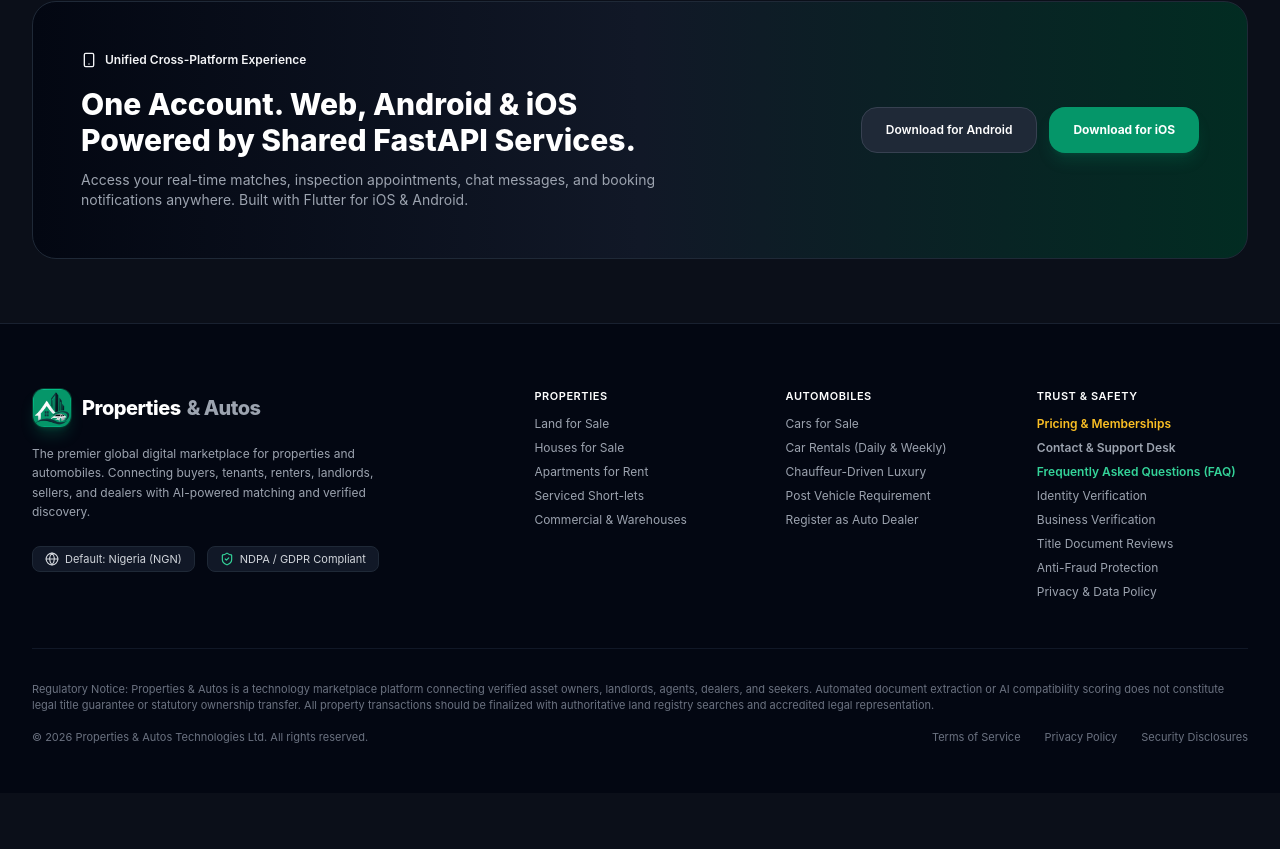
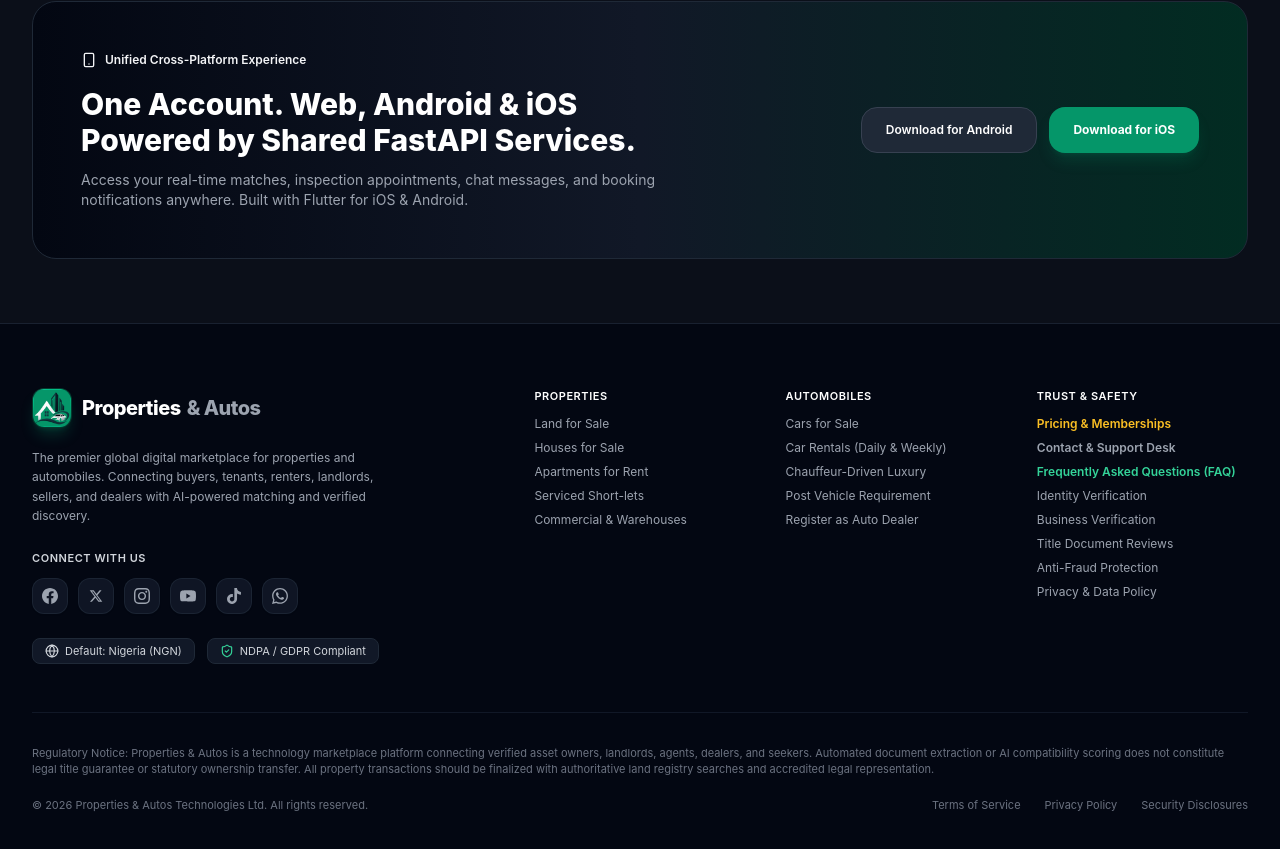
Before and after one commit to Lukadecris12/Properties-Autos, a Next.js app in the folder frontend/: page / in a window 1280 px wide. Shown: the part 2746-3595 px from the top of the page. Before the commit the page ends 3539 px from the top, so only its background shows below. Built offline with nearby package versions, Linux system fonts and the light colour scheme; no server answers.

Commit message:
feat(web): add modern and professional social media icons to web footer (Facebook, X, Instagram, YouTube, TikTok, WhatsApp)

```diff
--- a/frontend/src/components/Footer.tsx
+++ b/frontend/src/components/Footer.tsx
@@ -3,6 +3,69 @@
 import React from 'react';
 import Link from 'next/link';
 import { Building2, ShieldCheck, Globe, Mail, Phone } from 'lucide-react';
+
+const socialLinks = [
+  {
+    name: 'Facebook',
+    href: 'https://facebook.com',
+    hoverClasses: 'hover:bg-[#1877F2]/15 hover:border-[#1877F2]/50 hover:text-[#1877F2] hover:shadow-[0_0_18px_rgba(24,119,242,0.4)]',
+    icon: (
+      <svg className="w-4 h-4 fill-current" viewBox="0 0 24 24" aria-hidden="true">
+        <path d="M24 12.073c0-6.627-5.373-12-12-12s-12 5.373-12 12c0 5.99 4.388 10.954 10.125 11.854v-8.385H7.078v-3.47h3.047V9.43c0-3.007 1.792-4.669 4.533-4.669 1.312 0 2.686.235 2.686.235v2.953H15.83c-1.491 0-1.956.925-1.956 1.874v2.25h3.328l-.532 3.47h-2.796v8.385C19.612 23.027 24 18.062 24 12.073z" />
+      </svg>
+    ),
+  },
+  {
+    name: 'X (Twitter)',
+    href: 'https://x.com',
+    hoverClasses: 'hover:bg-white/15 hover:border-white/50 hover:text-white hover:shadow-[0_0_18px_rgba(255,255,255,0.3)]',
+    icon: (
+      <svg className="w-3.5 h-3.5 fill-current" viewBox="0 0 24 24" aria-hidden="true">
+        <path d="M18.244 2.25h3.308l-7.227 8.26 8.502 11.24H16.17l-5.214-6.817L4.99 21.75H1.68l7.73-8.835L1.254 2.25H8.08l4.713 6.231zm-1.161 17.52h1.833L7.084 4.126H5.117z" />
+      </svg>
+    ),
+  },
+  {
+    name: 'Instagram',
+    href: 'https://instagram.com',
+    hoverClasses: 'hover:bg-[#E4405F]/15 hover:border-[#E4405F]/50 hover:text-[#E4405F] hover:shadow-[0_0_18px_rgba(228,64,95,0.4)]',
+    icon: (
+      <svg className="w-4 h-4 fill-current" viewBox="0 0 24 24" aria-hidden="true">
+        <path d="M12 2.163c3.204 0 3.584.012 4.85.07 3.252.148 4.771 1.691 4.919 4.919.058 1.265.069 1.645.069 4.849 0 3.205-.012 3.584-.069 4.849-.149 3.225-1.664 4.771-4.919 4.919-1.266.058-1.644.07-4.85.07-3.204 0-3.584-.012-4.849-.07-3.26-.149-4.771-1.699-4.919-4.92-.058-1.265-.07-1.644-.07-4.849 0-3.204.013-3.583.07-4.849.149-3.227 1.664-4.771 4.919-4.919 1.266-.057 1.645-.069 4.849-.069zm0-2.163c-3.259 0-3.667.014-4.947.072-4.358.2-6.78 2.618-6.98 6.98-.059 1.281-.073 1.689-.073 4.948 0 3.259.014 3.668.072 4.948.2 4.358 2.618 6.78 6.98 6.98 1.281.058 1.689.072 4.948.072 3.259 0 3.668-.014 4.948-.072 4.354-.2 6.782-2.618 6.979-6.98.059-1.28.073-1.689.073-4.948 0-3.259-.014-3.667-.072-4.947-.196-4.354-2.617-6.78-6.979-6.98-1.281-.059-1.69-.073-4.949-.073zm0 5.838c-3.403 0-6.162 2.759-6.162 6.162s2.759 6.163 6.162 6.163 6.162-2.759 6.162-6.163c0-3.403-2.759-6.162-6.162-6.162zm0 10.162c-2.209 0-4-1.79-4-4 0-2.209 1.791-4 4-4s4 1.791 4 4c0 2.21-1.791 4-4 4zm6.406-11.845c-.796 0-1.441.645-1.441 1.44s.645 1.44 1.441 1.44c.795 0 1.439-.645 1.439-1.44s-.644-1.44-1.439-1.44z" />
+      </svg>
+    ),
+  },
+  {
+    name: 'YouTube',
+    href: 'https://youtube.com',
+    hoverClasses: 'hover:bg-[#FF0000]/15 hover:border-[#FF0000]/50 hover:text-[#FF0000] hover:shadow-[0_0_18px_rgba(255,0,0,0.4)]',
+    icon: (
+      <svg className="w-4 h-4 fill-current" viewBox="0 0 24 24" aria-hidden="true">
+        <path d="M23.498 6.186a3.016 3.016 0 0 0-2.122-2.136C19.505 3.545 12 3.545 12 3.545s-7.505 0-9.377.505A3.017 3.017 0 0 0 .502 6.186C0 8.07 0 12 0 12s0 3.93.502 5.814a3.016 3.016 0 0 0 2.122 2.136c1.871.505 9.376.505 9.376.505s7.505 0 9.377-.505a3.015 3.015 0 0 0 2.122-2.136C24 15.93 24 12 24 12s0-3.93-.502-5.814zM9.545 15.568V8.432L15.818 12l-6.273 3.568z" />
+      </svg>
+    ),
+  },
+  {
+    name: 'TikTok',
+    href: 'https://tiktok.com',
+    hoverClasses: 'hover:bg-[#25F4EE]/15 hover:border-[#25F4EE]/50 hover:text-[#25F4EE] hover:shadow-[0_0_18px_rgba(37,244,238,0.4)]',
+    icon: (
+      <svg className="w-4 h-4 fill-current" viewBox="0 0 24 24" aria-hidden="true">
+        <path d="M12.525.02c1.31-.02 2.61-.01 3.91-.02.08 1.53.63 3.09 1.75 4.17 1.12 1.11 2.7 1.62 4.24 1.79v4.03c-1.44-.05-2.89-.35-4.2-.97-.57-.26-1.1-.59-1.62-.93-.01 2.92.01 5.84-.02 8.75-.08 1.4-.54 2.79-1.35 3.94-1.31 1.92-3.58 3.17-5.91 3.21-1.43.08-2.86-.31-4.08-1.03-2.02-1.19-3.44-3.37-3.65-5.71-.02-.5-.03-1-.01-1.49.18-1.9 1.12-3.72 2.58-4.96 1.66-1.44 3.98-2.13 6.15-1.72.02 1.48-.04 2.96-.04 4.44-.99-.32-2.15-.23-3.02.37-.63.41-1.11 1.04-1.36 1.75-.21.51-.24 1.07-.14 1.61.24 1.64 1.82 3.02 3.5 2.87 1.12-.01 2.19-.66 2.77-1.61.19-.33.4-.67.41-1.06.1-1.79.06-3.57.07-5.36.01-4.03-.01-8.05.02-12.07z" />
+      </svg>
+    ),
+  },
+  {
+    name: 'WhatsApp',
+    href: 'https://wa.me/2348000000000',
+    hoverClasses: 'hover:bg-[#25D366]/15 hover:border-[#25D366]/50 hover:text-[#25D366] hover:shadow-[0_0_18px_rgba(37,211,102,0.4)]',
+    icon: (
+      <svg className="w-4 h-4 fill-current" viewBox="0 0 24 24" aria-hidden="true">
+        <path d="M.057 24l1.687-6.163c-1.041-1.804-1.588-3.849-1.587-5.946.003-6.556 5.338-11.891 11.893-11.891 3.181.001 6.167 1.24 8.413 3.488 2.245 2.248 3.481 5.236 3.48 8.414-.003 6.557-5.338 11.892-11.893 11.892-1.99-.001-3.951-.5-5.688-1.448l-6.305 1.654zm6.597-3.807c1.676.995 3.276 1.591 5.392 1.592 5.448 0 9.886-4.434 9.889-9.885.002-5.462-4.415-9.89-9.881-9.892-5.452 0-9.887 4.434-9.889 9.884-.001 2.225.651 3.891 1.746 5.634l-.999 3.648 3.742-.981zm11.387-5.464c-.074-.124-.272-.198-.57-.347-.297-.149-1.758-.868-2.031-.967-.272-.099-.47-.149-.669.149-.198.297-.768.967-.941 1.165-.173.198-.347.223-.644.074-.297-.149-1.255-.462-2.39-1.475-.883-.788-1.48-1.761-1.653-2.059-.173-.297-.018-.458.13-.606.134-.133.297-.347.446-.521.151-.172.2-.296.3-.495.099-.198.05-.372-.025-.521-.075-.148-.669-1.611-.916-2.206-.242-.579-.487-.501-.669-.51l-.57-.01c-.198 0-.52.074-.792.372s-1.04 1.016-1.04 2.479 1.065 2.876 1.213 3.074c.149.198 2.095 3.2 5.076 4.487.709.306 1.263.489 1.694.626.712.226 1.36.194 1.872.118.571-.085 1.758-.719 2.006-1.413.248-.695.248-1.29.173-1.414z" />
+      </svg>
+    ),
+  },
+];
 
 export const Footer: React.FC = () => {
   return (
@@ -12,7 +75,7 @@ export const Footer: React.FC = () => {
         <div className="grid grid-cols-1 md:grid-cols-2 lg:grid-cols-5 gap-10 mb-12">
 
           {/* Brand Info */}
-          <div className="lg:col-span-2 space-y-4">
+          <div className="lg:col-span-2 space-y-5">
             <Link href="/" className="flex items-center gap-2.5 shrink-0 select-none">
               <div className="w-10 h-10 rounded-xl overflow-hidden shrink-0 shadow-lg shadow-brand-500/20 border border-brand-500/30 bg-black/40">
                 <img src="/logo.png" alt="Properties & Autos" className="w-full h-full object-cover" />
@@ -32,7 +95,29 @@ export const Footer: React.FC = () => {
               Connecting buyers, tenants, renters, landlords, sellers, and dealers with AI-powered matching and verified discovery.
             </p>
 
-            <div className="flex items-center gap-3 pt-2">
+            {/* Social Media Channels */}
+            <div className="pt-1">
+              <span className="text-[11px] font-semibold uppercase tracking-wider text-gray-300 block mb-3">
+                Connect With Us
+              </span>
+              <div className="flex items-center gap-2.5 flex-wrap">
+                {socialLinks.map((item) => (
+                  <a
+                    key={item.name}
+                    href={item.href}
+                    target="_blank"
+                    rel="noopener noreferrer"
+                    aria-label={item.name}
+                    title={item.name}
+                    className={`w-9 h-9 rounded-xl bg-gray-900/90 border border-gray-800/80 text-gray-400 flex items-center justify-center transition-all duration-300 hover:-translate-y-1 shadow-sm backdrop-blur-sm ${item.hoverClasses}`}
+                  >
+                    {item.icon}
+                  </a>
+                ))}
+              </div>
+            </div>
+
+            <div className="flex items-center gap-3 pt-1 flex-wrap">
               <div className="flex items-center gap-1.5 px-3 py-1 rounded-lg bg-gray-900 border border-gray-800 text-[11px] text-gray-300">
                 <Globe className="w-3.5 h-3.5 text-brand-400" />
                 <span>Default: Nigeria (NGN)</span>
@@ -86,7 +171,7 @@ export const Footer: React.FC = () => {
         </div>
 
         {/* Disclaimer & Legal Notice */}
-        <div className="pt-8 border-t border-gray-900 text-[11px] text-gray-500 space-y-2">
+        <div className="pt-8 border-t border-gray-900 text-[11px] text-gray-500 space-y-3">
           <p>
             Regulatory Notice: Properties & Autos is a technology marketplace platform connecting verified asset owners, landlords, agents, dealers, and seekers. Automated document extraction or AI compatibility scoring does not constitute legal title guarantee or statutory ownership transfer. All property transactions should be finalized with authoritative land registry searches and accredited legal representation.
           </p>
```
